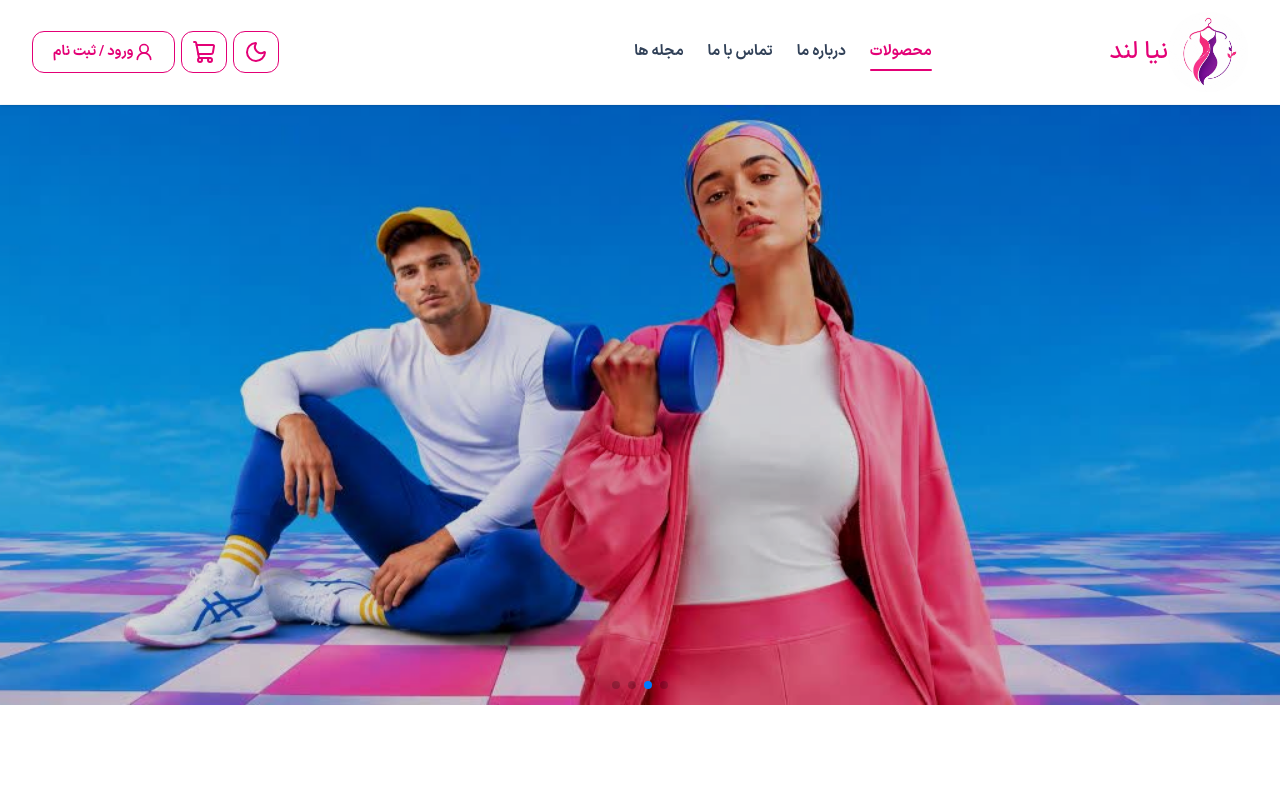
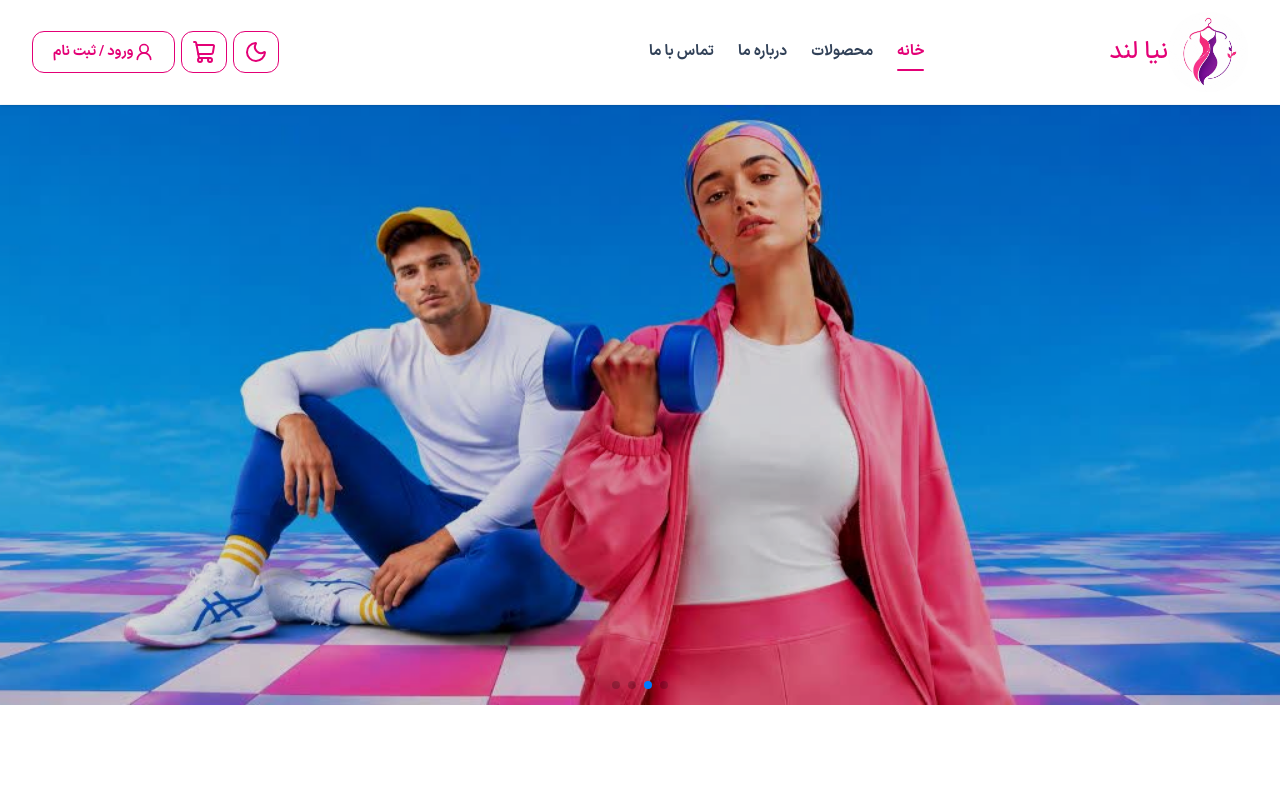
Before and after one commit to mardi-niyayesh/fashion-store, a Next.js app: page / in a window 1280 px wide. Shown: the top 800 px of the page. Built offline with nearby package versions, Linux system fonts and the light colour scheme.

Commit message:
refactor navigation

```diff
--- a/src/Components/layout/Heder/components/Navigation/AnimatedMenuItem.tsx
+++ b/src/Components/layout/Heder/components/Navigation/AnimatedMenuItem.tsx
@@ -1,5 +1,4 @@
-"use client";
-
+"use client"
 import { motion } from "framer-motion";
 
 type Props = {
@@ -16,7 +15,8 @@ export default function AnimatedMenuItem({
   onClick,
 }: Props) {
   return (
-    <motion.li
+    <motion.button
+      type="button"
       initial={{
         opacity: 0,
         y: -10,
@@ -37,7 +37,11 @@ export default function AnimatedMenuItem({
         whitespace-nowrap
         transition-colors
         duration-300
-        ${active ? "text-[#E30076]" : "text-slate-700 hover:text-[#E30076]"}
+        ${
+          active
+            ? "text-[#E30076]"
+            : "text-slate-700 hover:text-[#E30076]"
+        }
       `}
     >
       {item}
@@ -55,6 +59,6 @@ export default function AnimatedMenuItem({
           ${active ? "w-full" : "w-0 group-hover:w-full"}
         `}
       />
-    </motion.li>
+    </motion.button>
   );
 }
--- a/src/Components/layout/Heder/components/Navigation/Navigation.tsx
+++ b/src/Components/layout/Heder/components/Navigation/Navigation.tsx
@@ -1,20 +1,53 @@
 "use client";
 
 import { useState } from "react";
+import { useRouter } from "next/navigation";
+
 import AnimatedMenuItem from "./AnimatedMenuItem";
+import ProductMenu from "../../ProductMenu";
 
 type NavigationProps = {
   className?: string;
   listClassName?: string;
 };
 
-const menuItems = ["محصولات", "درباره ما", "تماس با ما", "مجله ها"];
+const menuItems = ["خانه", "محصولات", "درباره ما", "تماس با ما"];
 
 const Navigation = ({
   className = "",
   listClassName = "",
 }: NavigationProps) => {
-  const [activeItem, setActiveItem] = useState("محصولات");
+  const router = useRouter();
+
+  const [activeItem, setActiveItem] = useState("خانه");
+  const [isProductMenuOpen, setIsProductMenuOpen] = useState(false);
+
+  const handleMenuClick = (item: string) => {
+    setActiveItem(item);
+
+    if (item === "خانه") {
+      router.push("/");
+      setIsProductMenuOpen(false);
+      return;
+    }
+
+    if (item === "محصولات") {
+      setIsProductMenuOpen((prev) => !prev);
+      return;
+    }
+
+    if (item === "درباره ما") {
+      router.push("/about");
+      setIsProductMenuOpen(false);
+      return;
+    }
+
+    if (item === "تماس با ما") {
+      router.push("/Contact");
+      setIsProductMenuOpen(false);
+      return;
+    }
+  };
 
   return (
     <nav className={className}>
@@ -25,18 +58,20 @@ const Navigation = ({
           gap-6
           text-[15px]
           font-semibold
-          text-slate-700
           ${listClassName}
         `}
       >
         {menuItems.map((item, index) => (
-          <AnimatedMenuItem
-            key={item}
-            item={item}
-            index={index}
-            active={activeItem === item}
-            onClick={() => setActiveItem(item)}
-          />
+          <li key={item} className="relative">
+            <AnimatedMenuItem
+              item={item}
+              index={index}
+              active={activeItem === item}
+              onClick={() => handleMenuClick(item)}
+            />
+
+            {item === "محصولات" && <ProductMenu isOpen={isProductMenuOpen} />}
+          </li>
         ))}
       </ul>
     </nav>
```
